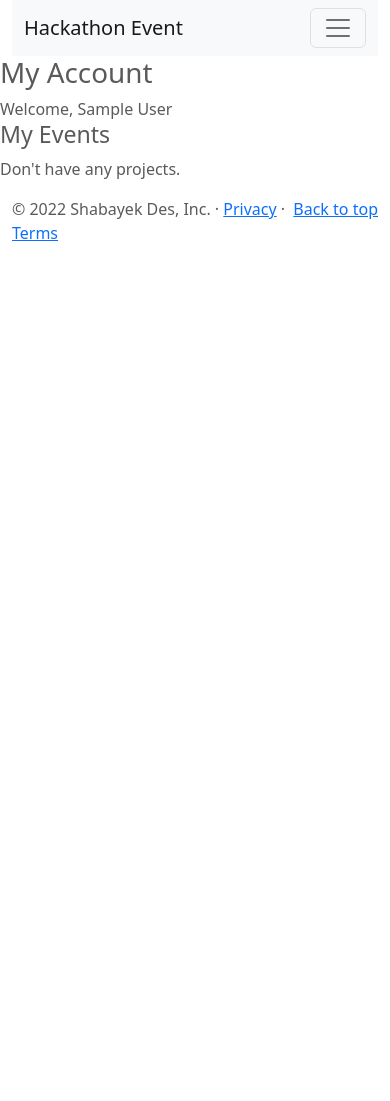
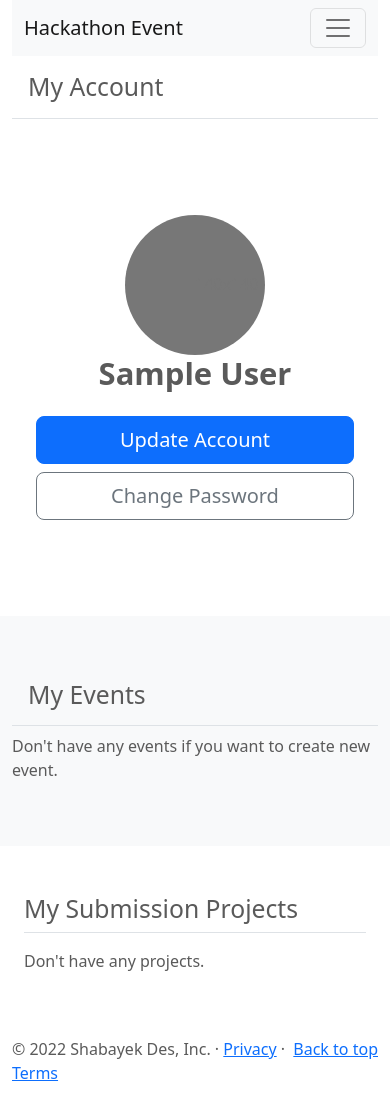
Before and after one commit to shabayekdes/django-event, a Django app: page /my-account/ in a window 390 px wide. Before the commit the page ends 241 px from the top, so only its background shows below. Run offline with Django 4.2, Linux system fonts and the light colour scheme; the visitor is signed in with stand-in values (Sample User, id 1); data that the repository does not hold is empty.

Commit message:
Update my account design style

```diff
--- a/accounts/views.py
+++ b/accounts/views.py
@@ -10,11 +10,13 @@ from events.models import Event, Submission
 # Create your views here.
 def home_page(request):
     users = User.objects.filter(hackathon_participant=True)
+    users_count = users.count()
+    users = users[0:9]
     events = Event.objects.all()
 
-    print()
     context = {
         'users': users,
+        'users_count': users_count,
         'events': events,
         'events_range': range(events.count())
     }
@@ -40,7 +42,7 @@ def my_account(request):
         'user': user,
         'submissions': submissions
     }
-    return render(request, 'users/my_account.html', context)
+    return render(request, 'auth/my_account.html', context)
 
 
 def login_page(request):
--- a/static/css/style.css
+++ b/static/css/style.css
@@ -26,9 +26,10 @@ body {
     height: 32rem;
 }
 
-.carousel-item .event-banner{
+.carousel-item .event-banner {
     width: 100%;
 }
+
 /* MARKETING CONTENT
 -------------------------------------------------- */
 
@@ -60,6 +61,14 @@ body {
     letter-spacing: -.05rem;
 }
 
+.b-example-divider {
+    height: 3rem;
+    background-color: rgba(0, 0, 0, .1);
+    border: solid rgba(0, 0, 0, .15);
+    border-width: 1px 0;
+    box-shadow: inset 0 0.5em 1.5em rgb(0 0 0 / 10%), inset 0 0.125em 0.5em rgb(0 0 0 / 15%);
+}
+
 /* rtl:end:remove */
 
 /* RESPONSIVE CSS
--- /dev/null
+++ b/templates/auth/my_account.html
@@ -0,0 +1,81 @@
+{% extends 'main.html' %}
+{% block content %}
+    <div class="container">
+        <h2 class="p-3 border-bottom">My Account</h2>
+        <div class="px-4 py-5 my-5 text-center">
+            {% if not user.avatar or user.avatar == "media/users/avatar.png" %}
+                <svg class="bd-placeholder-img rounded-circle" width="140" height="140"
+                     xmlns="http://www.w3.org/2000/svg" role="img" aria-label="Placeholder: 140x140"
+                     preserveAspectRatio="xMidYMid slice" focusable="false"><title>Placeholder</title>
+                    <rect width="100%" height="100%" fill="#777"/>
+                    <text x="50%" y="50%" fill="#777" dy=".3em">140x140</text>
+                </svg>
+            {% else %}
+                <img class="rounded-circle mx-auto d-block" src="{{ user.avatar.url }}" alt="avatar" width="140"
+                     height="140">
+            {% endif %}
+
+            <h1 class="display-5 fw-bold">{{ user.name }}</h1>
+            <div class="col-lg-6 mx-auto">
+                <p class="lead mb-4"></p>
+                <div class="d-grid gap-2 d-sm-flex justify-content-sm-center">
+                    <button type="button" class="btn btn-primary btn-lg px-4 gap-3">Update Account</button>
+                    <button type="button" class="btn btn-outline-secondary btn-lg px-4">Change Password</button>
+                </div>
+            </div>
+        </div>
+    </div>
+    <div class="events py-5 bg-light">
+        <div class="container">
+            <h2 class="p-3 border-bottom">My Events</h2>
+            <div class="row row-cols-1 row-cols-sm-2 row-cols-md-3 g-3">
+                {% for event in user.events.all %}
+                    <div class="col">
+                        <div class="card shadow-sm">
+                            {% if not event.banner %}
+                                <svg class="bd-placeholder-img card-img-top" width="100%" height="225"
+                                     xmlns="http://www.w3.org/2000/svg" role="img" aria-label="Placeholder: Thumbnail"
+                                     preserveAspectRatio="xMidYMid slice" focusable="false"><title>Placeholder</title>
+                                    <rect width="100%" height="100%" fill="#55595c"></rect>
+                                    <text x="50%" y="50%" fill="#eceeef" dy=".3em">Thumbnail</text>
+                                </svg>
+                            {% else %}
+                                <img src="{{ event.banner.url }}" class="event-banner" alt="avatar"/>
+                            {% endif %}
+                            <div class="card-body">
+                                <p class="card-text">{{ event.name }}</p>
+                                <div class="d-flex justify-content-between align-items-center">
+                                    <div class="btn-group">
+                                        <a href="{% url 'show_event' event.id %}" class="btn btn-sm btn-outline-success">View</a>
+{#                                        <button type="button" class="btn btn-sm btn-outline-secondary">Edit</button>#}
+                                    </div>
+{#                                    <small class="text-muted">9 mins</small>#}
+                                </div>
+                            </div>
+                        </div>
+                    </div>
+                {% empty %}
+                    <p>Don't have any events if you want to create new event.</p>
+                {% endfor %}
+            </div>
+        </div>
+    </div>
+    <div class="container px-4 py-5" id="featured-3">
+        <h2 class="pb-2 border-bottom">My Submission Projects</h2>
+        <div class="row g-4 pm-5 pt-2 row-cols-1 row-cols-lg-3">
+            {% for submission in submissions %}
+                <div class="feature col">
+                    <div class="feature-icon d-inline-flex align-items-center justify-content-center text-bg-primary bg-gradient fs-2 mb-3">
+                    </div>
+                    <h5>{{ submission.details|truncatechars:50 }}</h5>
+                    <a href="{% url 'update_submission' submission.id %}"
+                       class="icon-link d-inline-flex align-items-center">
+                        Update
+                    </a>
+                </div>
+            {% empty %}
+                <p>Don't have any projects.</p>
+            {% endfor %}
+        </div>
+    </div>
+{% endblock %}
--- a/templates/users/my_account.html
+++ /dev/null
@@ -1,25 +0,0 @@
-{% extends 'main.html' %}
-{% block content %}
-    <h1>My Account</h1>
-    <span>Welcome, {{ user.name }}</span>
-    {% if user.events %}
-        <h3>My Events</h3>
-        {% for event in user.events.all %}
-            <a href="{% url 'show_event' event.id %}">
-                <div>{{ event.name }}</div>
-            </a>
-        {% endfor %}
-    {% else %}
-        <p>Don't have any events if you want to create new event.</p>
-    {% endif %}
-    {% if submissions %}
-        <h3>My Submission Projects</h3>
-        {% for submission in submissions %}
-            <a href="{% url 'update_submission' submission.id %}">
-                <div>{{ submission.details }}</div>
-            </a>
-        {% endfor %}
-    {% else %}
-        <p>Don't have any projects.</p>
-    {% endif %}
-{% endblock %}
```
Also changed, not shown: templates/home.html (+7 -6 lines), templates/users/show_details.html (+24 -1 lines).
